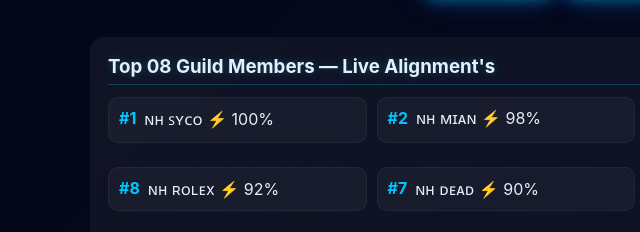
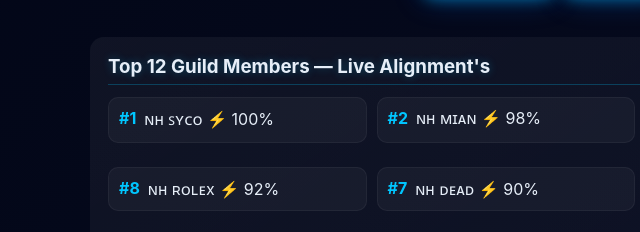
Before and after one commit to SYCOBHAI/WELCOME, a plain HTML site: page index.html in a window 1280 px wide. Shown: the part 267-499 px from the top of the page, 0-640 px from the left. Drawn offline with Linux system fonts and the light colour scheme.

Commit message:
Update index.html

```diff
--- a/index.html
+++ b/index.html
@@ -237,7 +237,7 @@
 
     <!-- Ranking -->
     <section id="ranking" class="card">
-      <h3>Top 08 Guild Members — Live Alignment's</h3>
+      <h3>Top 12 Guild Members — Live Alignment's</h3>
       <div class="board">
         <div class="slot"><div class="pos">#1</div><div class="name">ɴʜ ꜱʏᴄᴏ ⚡ 100%</div></div>
         <div class="slot"><div class="pos">#2</div><div class="name">ɴʜ ᴍɪᴀɴ ⚡ 98%</div></div>
```
